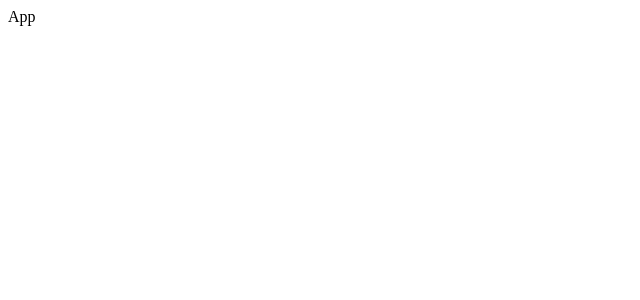
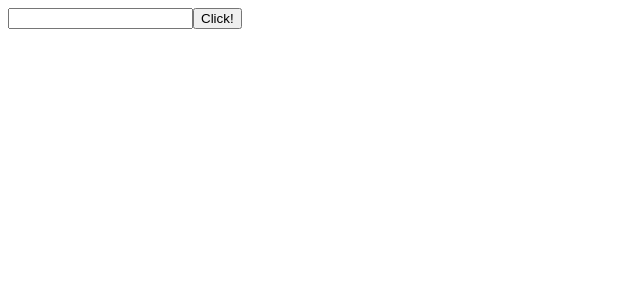
Before and after one commit to naimulabeer/flickr, a React (Create React App) app: page / in a window 1280 px wide. Shown: the top 300 px of the page, without its empty margins (0-640 px from the left). Built offline with nearby package versions, Linux system fonts and the light colour scheme.

Commit message:
implementing child to parent communication

```diff
--- a/src/App.js
+++ b/src/App.js
@@ -1,5 +1,14 @@
+import SearchBar from "./components/SearchBar";
+
 function App() {
-  return <div>App</div>;
+  const handleSubmit = (term) => {
+    console.log("Do a search with", term);
+  };
+  return (
+    <div>
+      <SearchBar onSubmit={handleSubmit} />
+    </div>
+  );
 }
 
 export default App;
--- a/src/components/SearchBar.js
+++ b/src/components/SearchBar.js
@@ -1,5 +1,13 @@
-function SearchBar() {
-  return <div>SearchBar</div>;
+function SearchBar({ onSubmit }) {
+  const handleClick = () => {
+    onSubmit("cars");
+  };
+  return (
+    <div>
+      <input />
+      <button onClick={handleClick}>Click!</button>
+    </div>
+  );
 }
 
 export default SearchBar;
```
